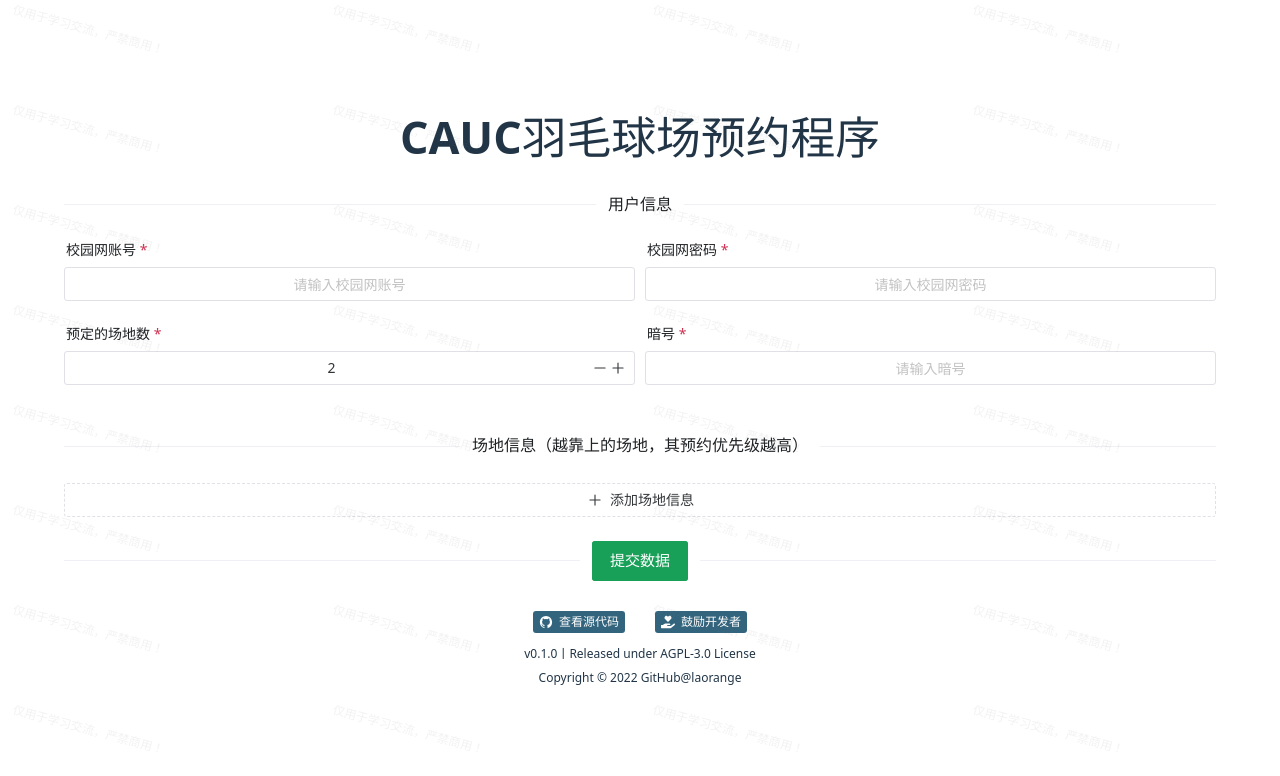
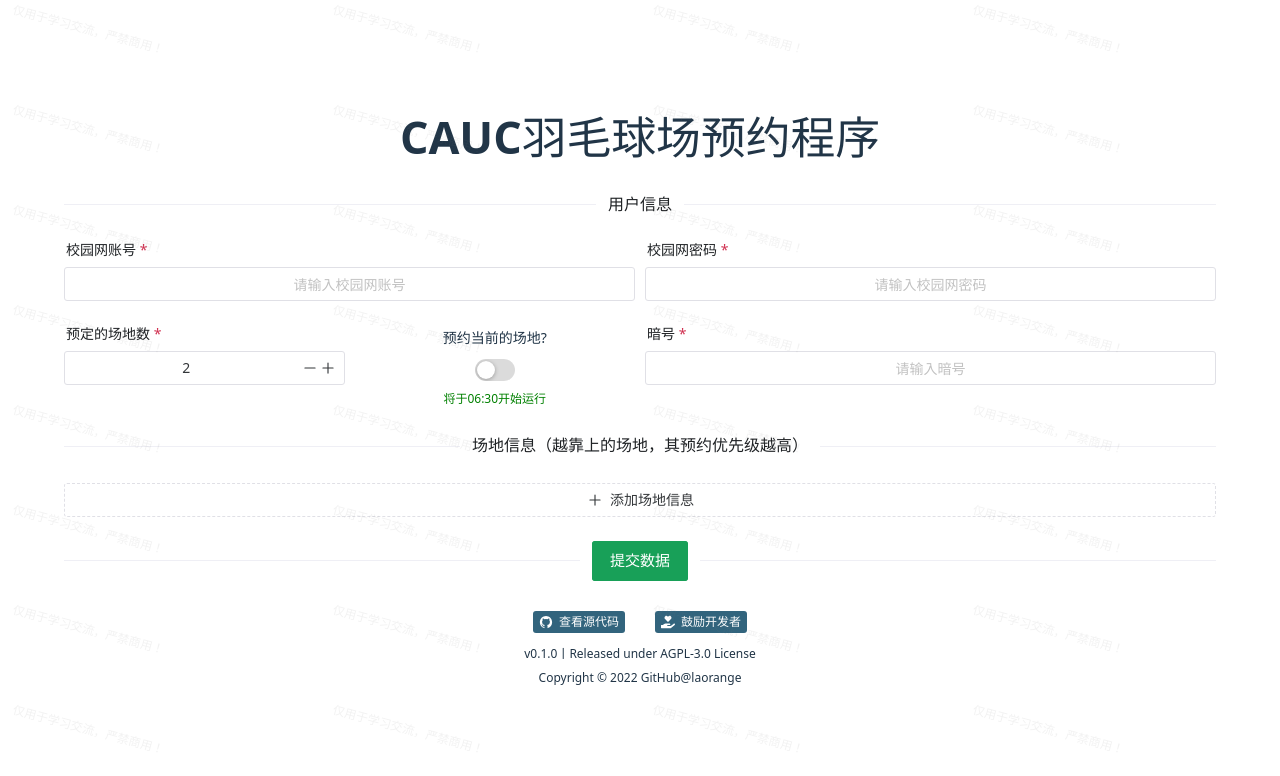
Before and after one commit to laorange/cauc-badminton-field-booker-ui, a Vue app: page / in a window 1280 px wide. Shown: the top 776 px of the page. Built offline with nearby package versions, Linux system fonts and the light colour scheme.

Commit message:
feat: 可选[即刻开始运行/06:30开始运行]

```diff
--- a/src/assets/types.ts
+++ b/src/assets/types.ts
@@ -7,6 +7,7 @@
     cipher: string,
     account: string,
     password: string,
+    startNow: boolean,
     fieldNum: number,
     preferences: Preference[]
 }
--- a/src/components/UserInputArea.vue
+++ b/src/components/UserInputArea.vue
@@ -2,7 +2,7 @@
 import {onMounted, reactive, ref} from "vue";
 import {
   useMessage, NFormItem, FormRules, NButton, NSpace, NInputNumber,
-  NInput, NDynamicInput, NSelect, NGrid, NGi, NDivider,
+  NInput, NDynamicInput, NSelect, NGrid, NGi, NDivider, NSwitch,
 } from "naive-ui";
 import {Preference, UserInfo} from "../assets/types";
 import {fieldOptions, timeOptions} from "../assets/data";
@@ -18,6 +18,7 @@
   cipher: "",
   account: "",
   password: "",
+  startNow: false,
   fieldNum: 2,
   preferences: [],
 });
@@ -75,14 +76,16 @@
 <template>
   <div class="user-input-area">
     <template v-if="!showResult">
-      <n-divider><div>用户信息</div></n-divider>
-      <n-grid cols="2" x-gap="10">
-        <n-gi>
+      <n-divider>
+        <div>用户信息</div>
+      </n-divider>
+      <n-grid cols="4" x-gap="10">
+        <n-gi span="2">
           <n-form-item label="校园网账号" path="account" :rule="formRules.account" required>
             <n-input v-model:value="userInfo.account" placeholder="请输入校园网账号"/>
           </n-form-item>
         </n-gi>
-        <n-gi>
+        <n-gi span="2">
           <n-form-item label="校园网密码" path="password" :rule="formRules.password" required>
             <n-input v-model:value="userInfo.password" type="password" placeholder="请输入校园网密码"/>
           </n-form-item>
@@ -93,6 +96,14 @@
           </n-form-item>
         </n-gi>
         <n-gi>
+          <n-space style="height: 100%" vertical justify="center" align="center">
+            <div>预约当前的场地?</div>
+            <n-switch v-model:value="userInfo.startNow"/>
+            <div v-if="!userInfo.startNow" style="font-size: 12px; color: green">将于06:30开始运行</div>
+            <div v-else style="font-size: 12px; color: green">即刻开始运行</div>
+          </n-space>
+        </n-gi>
+        <n-gi span="2">
           <n-form-item label="暗号" path="account" :rule="formRules.cipher" required>
             <n-input v-model:value="userInfo.cipher" placeholder="请输入暗号"/>
           </n-form-item>
```
